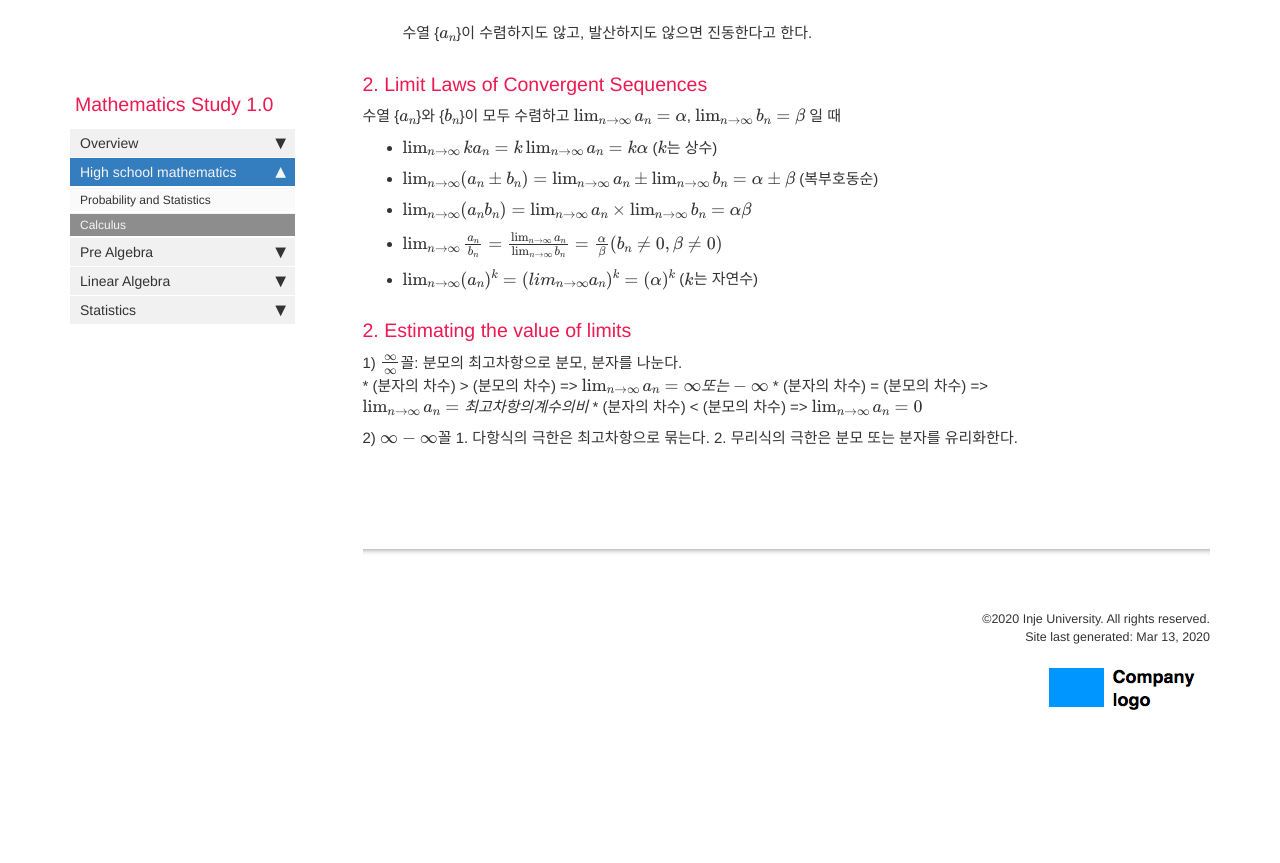
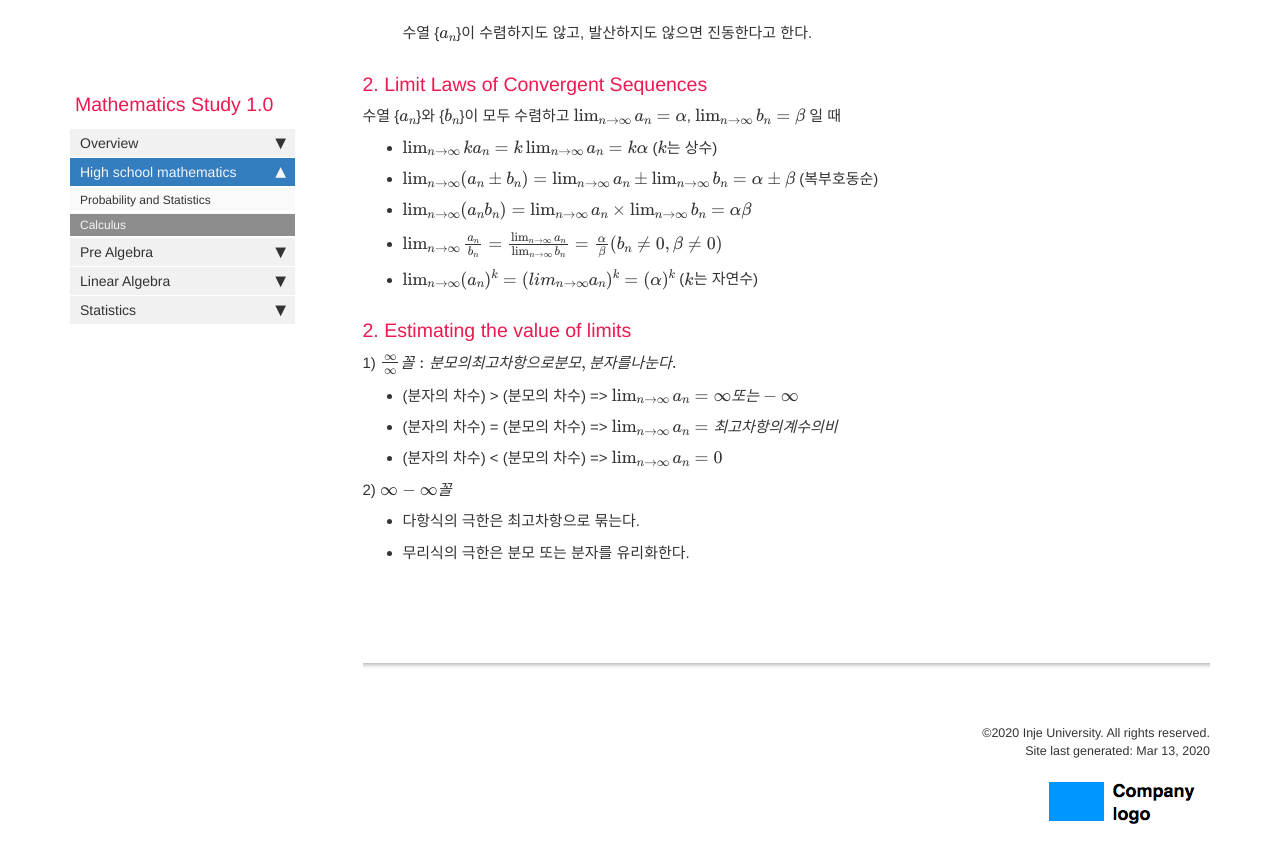
Before and after one commit to jongeunShin95/mathematics-study, a Jekyll site: the page built from pages/mydoc/mydoc_calculus.md, in a window 1280 px wide and 900 px high, scrolled down 875 px. Shown: the top 863 px of the window. Built offline with Jekyll 4.4.1, drawn with Linux system fonts in a browser that asks for light colours; formulas are drawn with MathJax 3; comment, search, counter and statistics services are not loaded; before the commit the page ends 1661 px from its top, so only the background shows below that.

Commit message:
calculus Estimating the value of limits

```diff
--- a/pages/mydoc/mydoc_calculus.md
+++ b/pages/mydoc/mydoc_calculus.md
@@ -43,11 +43,11 @@ use_math: true
 
 ### 2. Estimating the value of limits
 
-1) $\frac{\infty}{\infty}$꼴: 분모의 최고차항으로 분모, 분자를 나눈다. <br>
-    * (분자의 차수) > (분모의 차수) => $\lim_{n \to \infty}a_n = \infty 또는 -\infty$
-    * (분자의 차수) = (분모의 차수) => $\lim_{n \to \infty}a_n = 최고차항의 계수의 비$
-    * (분자의 차수) < (분모의 차수) => $\lim_{n \to \infty}a_n = 0$
+1) $\frac{\infty}{\infty}꼴: 분모의 최고차항으로 분모, 분자를 나눈다.$ <br>
+* (분자의 차수) > (분모의 차수) => $\lim_{n \to \infty}a_n = \infty 또는 -\infty$
+* (분자의 차수) = (분모의 차수) => $\lim_{n \to \infty}a_n = 최고차항의 계수의 비$
+* (분자의 차수) < (분모의 차수) => $\lim_{n \to \infty}a_n = 0$
 
-2) $\infty - \infty$꼴
-    1. 다항식의 극한은 최고차항으로 묶는다.
-    2. 무리식의 극한은 분모 또는 분자를 유리화한다.
+2) $\infty - \infty꼴$
+* 다항식의 극한은 최고차항으로 묶는다.
+* 무리식의 극한은 분모 또는 분자를 유리화한다.
```
